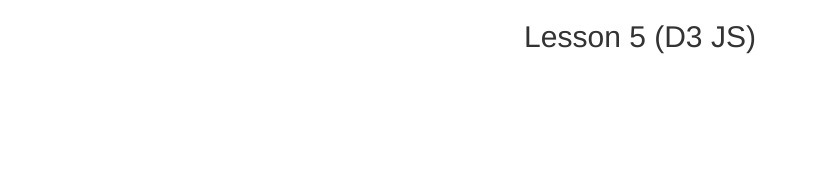
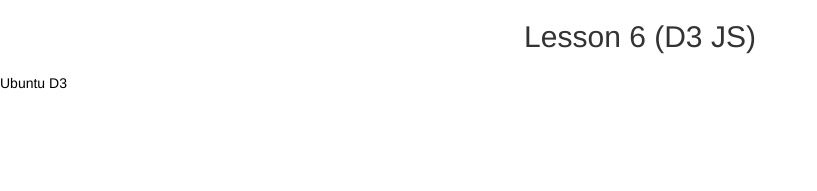
Before and after one commit to ajaysinghj8/D3JS, a website: page 6/index.html in a window 1280 px wide. Shown: the top 191 px of the page, without its empty margins (0-817 px from the left). Drawn offline with Linux system fonts and the light colour scheme.

Commit message:
Svg text

```diff
--- a/6/index.html
+++ b/6/index.html
@@ -23,8 +23,9 @@
 <body>
     <div class="container-fluid">
         <div class="row">
-            <h2 class="text-center">Lesson 5 (D3 JS)</h2>
-            <svg width="100" height="100">
+            <h2 class="text-center">Lesson 6 (D3 JS)</h2>
+            <svg width="250" height="100">
+              <text x="0" y="25" > Ubuntu D3 </text>
             </svg>
         </div>
     </div>
```
